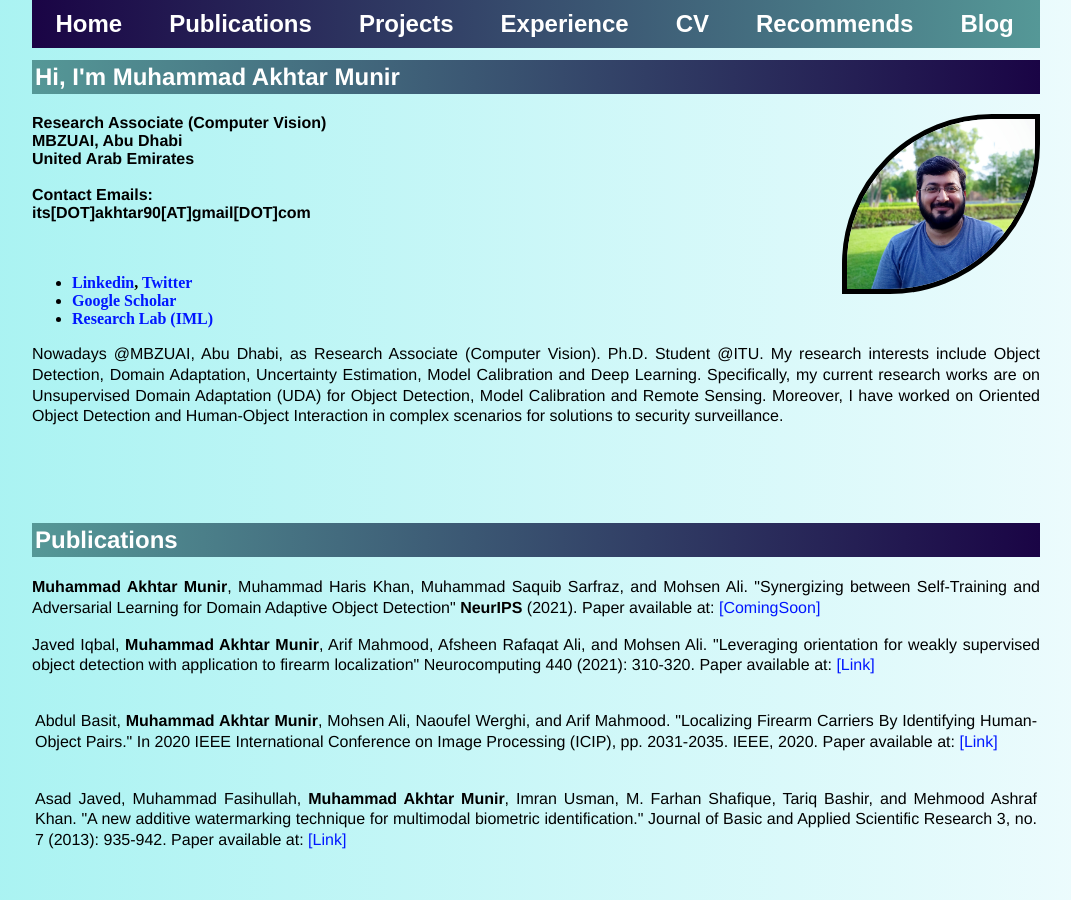
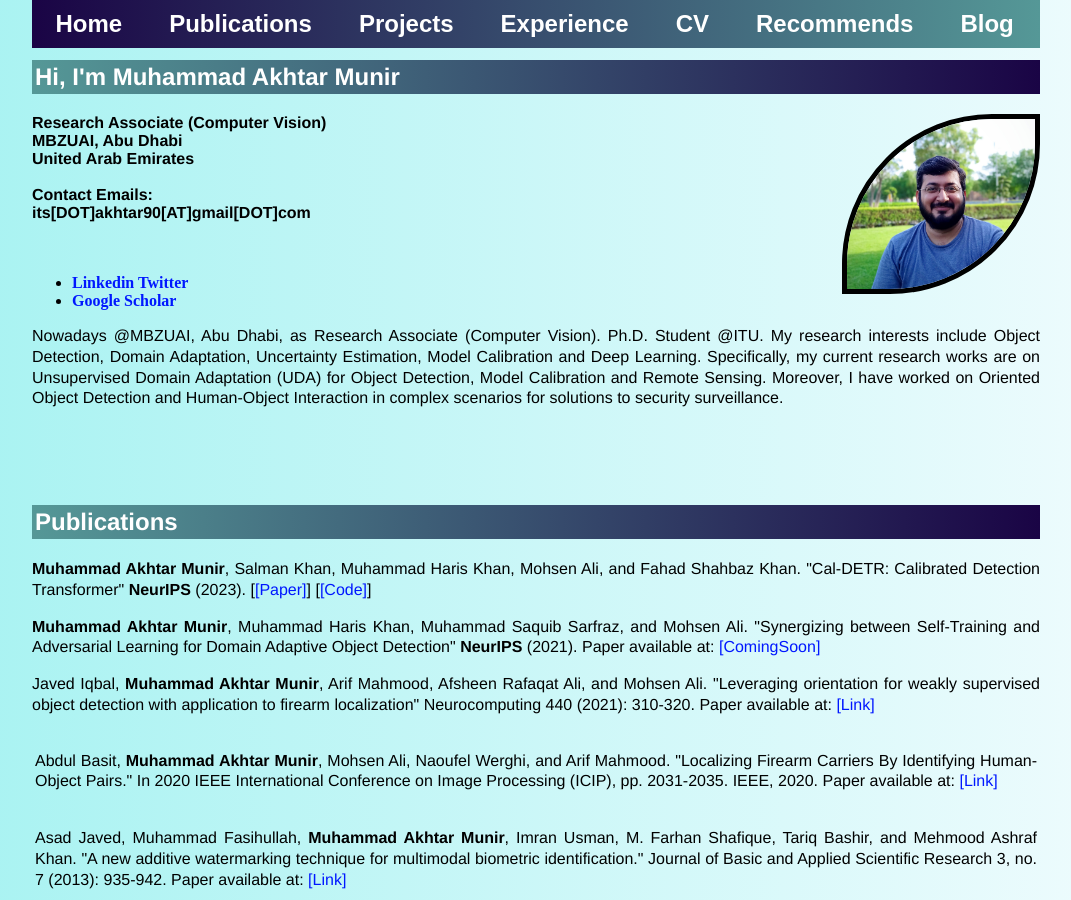
Before and after one commit to akhtarvision/akhtarvision.github.io, a Jekyll site: the page built from index.html, in a window 1280 px wide and 900 px high. Shown: the whole window, without its empty margins (104-1175 px from the left). Built offline with Jekyll 4.4.1, drawn with Linux system fonts in a browser that asks for light colours.

Commit message:
Update index.html

```diff
--- a/index.html
+++ b/index.html
@@ -29,9 +29,10 @@ title: Akhtar, CV & DL
 	<br><br>
 
 		<ul class="social">
-		<li><a href="https://www.linkedin.com/in/muhammad-akhtar-munir-697b3976/">Linkedin</a>, <a href="https://twitter.com/akhtarTalks">Twitter</a></li>
+		<li><a href="https://www.linkedin.com/in/muhammad-akhtar-munir-697b3976/">Linkedin</a>
+			<a href="https://twitter.com/akhtarTalks">Twitter</a></li>
 		<li><a href="https://scholar.google.com.pk/citations?user=sT-epZAAAAAJ&hl=en">Google Scholar</a></li>
-		<li><a href="http://im.itu.edu.pk/">Research Lab (IML)</a></li>
+<!-- 		<li><a href="http://im.itu.edu.pk/">Research Lab (IML)</a></li> -->
 		</ul>
 
 
@@ -63,7 +64,14 @@ title: Akhtar, CV & DL
 <table class="imgtable">
 <!-- paper entry-->
 
-	<!-- <tr> -->
+<p> <strong>Muhammad Akhtar Munir</strong>, Salman Khan, Muhammad Haris Khan, Mohsen Ali, and Fahad Shahbaz Khan.
+	"Cal-DETR: Calibrated Detection Transformer" <strong>NeurIPS</strong> (2023).
+	[<a href="https://openreview.net/pdf?id=4SkPTD6XNP">[Paper]</a>]
+	[<a href="https://github.com/akhtarvision/cal-detr">[Code]</a>]
+</p>
+
+
+<!-- <tr> -->
 <!-- <td> <br></td> -->
 <!-- <td> -->
 <p> <strong>Muhammad Akhtar Munir</strong>, Muhammad Haris Khan, Muhammad Saquib Sarfraz, and Mohsen Ali.
```
